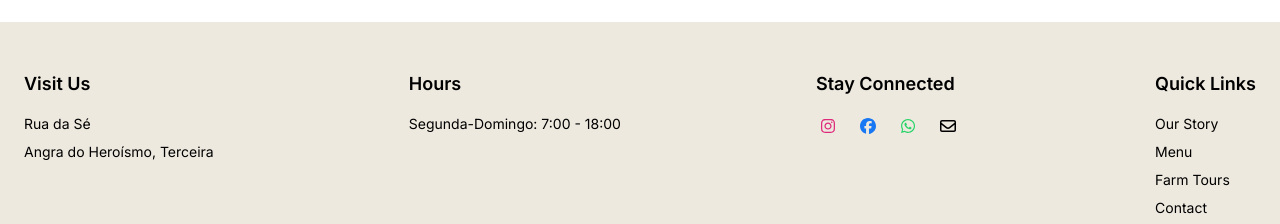
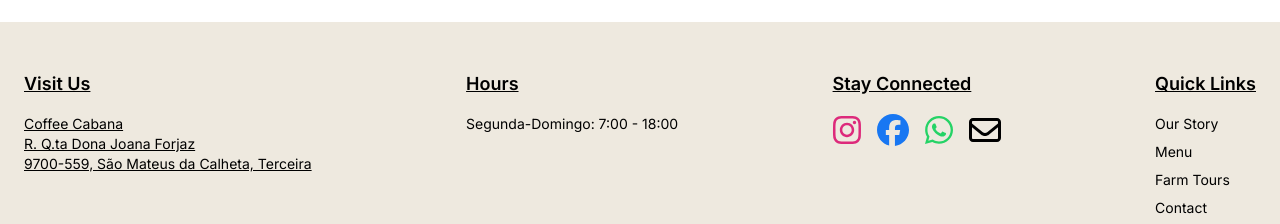
Before and after one commit to stevenjhomem/coffee-cabana, a Next.js app: page /en in a window 1280 px wide. Shown: the part 1258-1482 px from the top of the page. Built offline with nearby package versions, Linux system fonts and the light colour scheme.

Commit message:
updates to footer

```diff
--- a/src/components/layout/Footer.tsx
+++ b/src/components/layout/Footer.tsx
@@ -1,3 +1,6 @@
+'use client'
+
+import { useState } from 'react'
 import { FontAwesomeIcon } from '@fortawesome/react-fontawesome'
 import { faMapPin, faPhone } from '@fortawesome/free-solid-svg-icons'
 import { faClock, faEnvelope } from '@fortawesome/free-regular-svg-icons'
@@ -8,6 +11,11 @@ interface FooterProps {
   }
 
   export default function Footer({ locale = 'pt' }: FooterProps) {
+    const openGoogleMaps = () => {
+      const address = encodeURIComponent('Coffee Cabana, R. Q.ta Dona Joana Forjaz, 9700-559, Portugal')
+      window.open(`https://www.google.com/maps/search/?api=1&query=${address}`, '_blank')
+    }
+
     const content = {
       pt: {
         visit: "Visite-nos",
@@ -58,18 +66,24 @@ interface FooterProps {
 
             {/* Visit Us */}
             <div className="lg:w-auto">
-              <h3 className="text-warm-tan font-semibold text-lg mb-4 flex items-center">
+              <h3 className="text-warm-tan font-semibold text-lg mb-4 flex items-center underline">
                 {t.visit}
               </h3>
               <div className="space-y-2 text-sm">
-                <p>Rua da Sé</p>
-                <p>Angra do Heroísmo, Terceira</p>
+                <button
+                  onClick={openGoogleMaps}
+                  className="text-left hover:text-warm-tan transition-colors cursor-pointer underline hover:no-underline"
+                >
+                  <p>Coffee Cabana</p>
+                  <p>R. Q.ta Dona Joana Forjaz</p>
+                  <p>9700-559, São Mateus da Calheta, Terceira</p>
+                </button>
               </div>
             </div>
 
             {/* Hours */}
             <div className="lg:w-auto">
-              <h3 className="text-warm-tan font-semibold text-lg mb-4 flex items-center">
+              <h3 className="text-warm-tan font-semibold text-lg mb-4 flex items-center underline">
                 {t.hours}
               </h3>
               <div className="space-y-2 text-sm">
@@ -79,7 +93,7 @@ interface FooterProps {
 
             {/* Stay Connected */}
             <div className="lg:w-auto">
-              <h3 className="text-warm-tan font-semibold text-lg mb-4">
+              <h3 className="text-warm-tan font-semibold text-lg mb-4 underline">
                 {t.stayConnected}
               </h3>
 
@@ -88,30 +102,33 @@ interface FooterProps {
                 <a href="#" className="hover:scale-110 transition-all duration-200" aria-label="Instagram">
                   <FontAwesomeIcon
                     icon={faInstagram}
-                    className="h-6 w-6 text-[#DD2A7B]"
+                    size="2x"
+                    className="text-[#DD2A7B]"
                   />
                 </a>
                 <a href="#" className="hover:scale-110 transition-all duration-200" aria-label="Facebook">
                   <FontAwesomeIcon
                     icon={faFacebook}
-                    className="h-6 w-6 text-[#1877F2]"
+                    size="2x"
+                    className="text-[#1877F2]"
                   />
                 </a>
                 <a href="#" className="hover:scale-110 transition-all duration-200" aria-label="WhatsApp">
                   <FontAwesomeIcon
                     icon={faWhatsapp}
-                    className="h-6 w-6 text-[#25D366]"
+                    size="2x"
+                    className="text-[#25D366]"
                   />
                 </a>
                 <a href="mailto:hello@coffeecabana.pt" className="hover:scale-110 transition-all duration-200" aria-label="Email">
-                  <FontAwesomeIcon icon={faEnvelope} className="h-6 w-6" />
+                  <FontAwesomeIcon icon={faEnvelope} size="2x" />
                 </a>
               </div>
             </div>
 
             {/* Quick Links */}
             <div className="lg:w-auto">
-              <h3 className="text-warm-tan font-semibold text-lg mb-4">
+              <h3 className="text-warm-tan font-semibold text-lg mb-4 underline">
                 {t.quickLinks}
               </h3>
               <ul className="space-y-2 text-sm">
--- a/src/components/sections/HeroSection.tsx
+++ b/src/components/sections/HeroSection.tsx
@@ -76,7 +76,7 @@ export default function HeroSection({ locale = 'pt' }: HeroSectionProps) {
   const t = content[locale as keyof typeof content] || content.pt
 
   return (
-    <section className="relative h-screen flex items-start justify-center overflow-hidden">
+    <section className="relative h-[90vh] md:h-screen flex items-start justify-center overflow-hidden">
       {/* Photo Background */}
       <div className="absolute inset-0 z-0">
         <div
```
